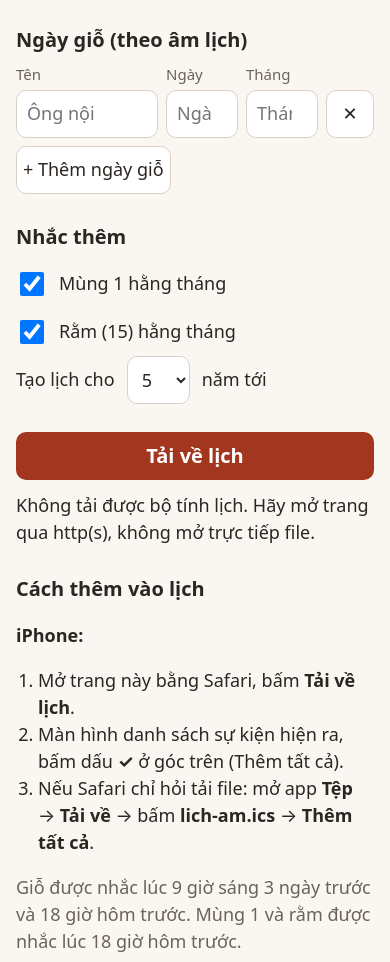
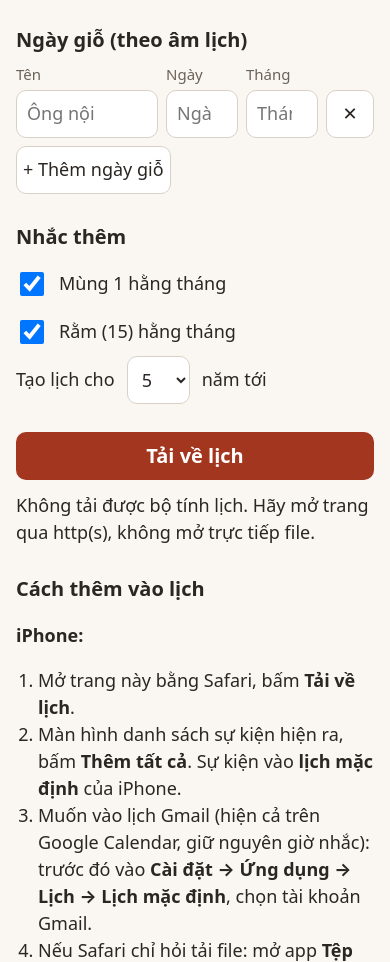
Before and after one commit to minhduy2106/lich-am, a plain HTML site: page index.html in a window 390 px wide. Shown: the part 117-1079 px from the top of the page. Drawn offline with Linux system fonts and the light colour scheme; no server answers.

Commit message:
docs: iPhone adds to the default calendar; how to send to Gmail
Tested on a real iPhone: "Add All" puts events in the default calendar
(which can be a hidden one), and events added to the Gmail calendar keep
both reminders on Google Calendar.

Co-Authored-By: Claude Opus 5.5 <noreply@anthropic.com>

```diff
--- a/index.html
+++ b/index.html
@@ -52,7 +52,8 @@
   <p><b>iPhone:</b></p>
   <ol>
     <li>Mở trang này bằng Safari, bấm <b>Tải về lịch</b>.</li>
-    <li>Màn hình danh sách sự kiện hiện ra, bấm dấu <b>✓</b> ở góc trên (Thêm tất cả).</li>
+    <li>Màn hình danh sách sự kiện hiện ra, bấm <b>Thêm tất cả</b>. Sự kiện vào <b>lịch mặc định</b> của iPhone.</li>
+    <li>Muốn vào lịch Gmail (hiện cả trên Google Calendar, giữ nguyên giờ nhắc): trước đó vào <b>Cài đặt → Ứng dụng → Lịch → Lịch mặc định</b>, chọn tài khoản Gmail.</li>
     <li>Nếu Safari chỉ hỏi tải file: mở app <b>Tệp</b> → <b>Tải về</b> → bấm <b>lich-am.ics</b> → <b>Thêm tất cả</b>.</li>
   </ol>
   <p class="muted">Giỗ được nhắc lúc 9 giờ sáng 3 ngày trước và 18 giờ hôm trước. Mùng 1 và rằm được nhắc lúc 18 giờ hôm trước.</p>
@@ -143,7 +144,7 @@
       a.click();
       setTimeout(() => URL.revokeObjectURL(url), 60000);
     }
-    msg.textContent = `Đã tạo ${events.length} lời nhắc. ` + (ios ? 'Bấm dấu ✓ (Thêm tất cả) để đưa vào lịch.' : 'Mở file lich-am.ics để thêm vào lịch.');
+    msg.textContent = `Đã tạo ${events.length} lời nhắc. ` + (ios ? 'Bấm Thêm tất cả để đưa vào lịch mặc định.' : 'Mở file lich-am.ics để thêm vào lịch.');
   };
 </script>
 </body>
```
